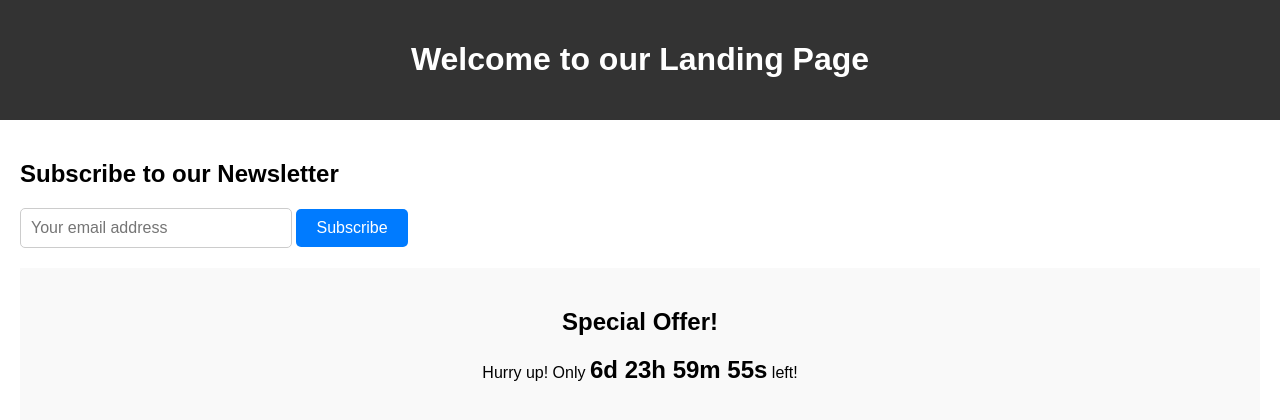
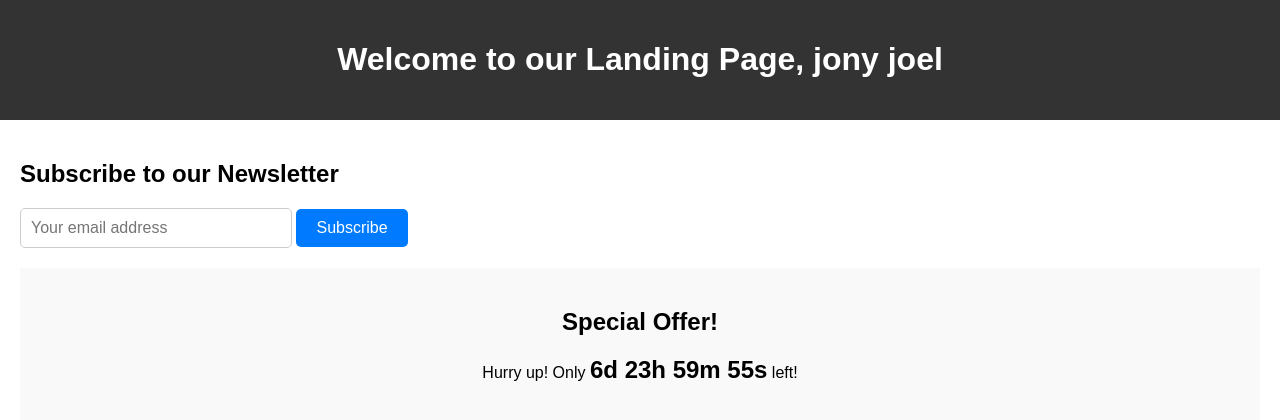
Before and after one commit to jonycordero/maestria2024, a plain HTML site: page index.html in a window 1280 px wide. Drawn offline with Linux system fonts and the light colour scheme.

Commit message:
Adding my name

```diff
--- a/index.html
+++ b/index.html
@@ -8,7 +8,7 @@
 </head>
 <body>
     <header>
-        <h1>Welcome to our Landing Page</h1>
+        <h1>Welcome to our Landing Page, jony joel</h1>
     </header>
     <main>
         <section class="subscription">
```
